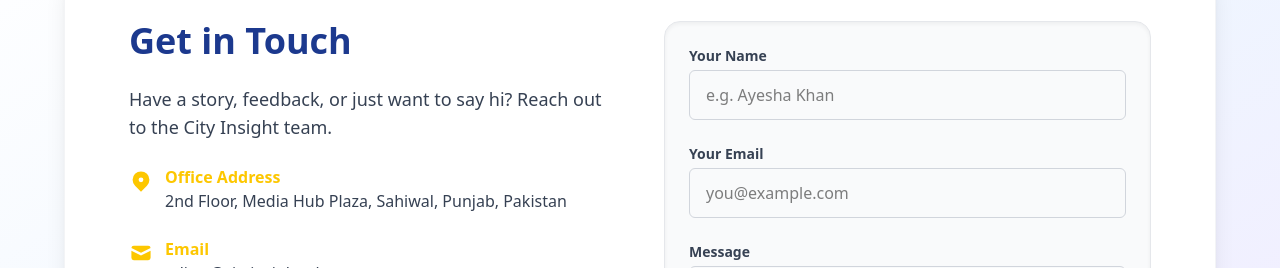
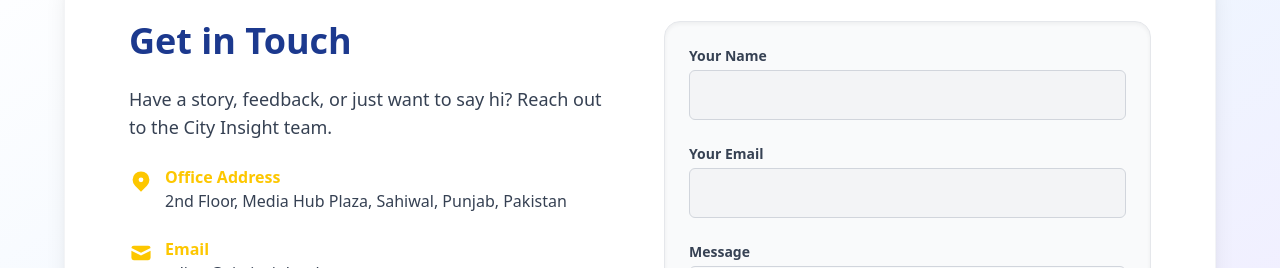
Before and after one commit to Arhamsiaf65/CityInsights, a React (Vite) app in the folder frontend/: page /contact in a window 1280 px wide. Shown: the part 180-448 px from the top of the page. Built offline with nearby package versions, Linux system fonts and the light colour scheme; no server answers.

Commit message:
contact form update

```diff
--- a/frontend/pages/contact.jsx
+++ b/frontend/pages/contact.jsx
@@ -1,30 +1,19 @@
-import React, { useState } from 'react';
+import React, { useState, useContext } from 'react';
 import { HiLocationMarker, HiMail, HiPhone, HiClock } from 'react-icons/hi';
 import { userContext } from '../context/userContext';
-import { useContext } from 'react';
 
 function Contact() {
-  const { contact } = useContext(userContext);
-
-  // States for form inputs
-  const [name, setName] = useState('');
-  const [email, setEmail] = useState('');
+  const { contact, user } = useContext(userContext);
   const [message, setMessage] = useState('');
 
-  // Handle form submission
   const handleSubmit = async (e) => {
-    e.preventDefault(); // Prevent the default form submission
-    if (name && email && message) {
-      // Call the contact function passed via context
-      const success = await contact(name, email, message);
+    e.preventDefault();
+    if (user?.name && user?.email && message) {
+      const success = await contact(user.name, user.email, message);
       if (success) {
-        // Clear form after submission if needed
-        setName('');
-        setEmail('');
         setMessage('');
       }
     } else {
-      // You can show a toast or alert if fields are empty
       console.log("Please fill all the fields");
     }
   };
@@ -86,11 +75,9 @@
             <input
               type="text"
               id="name"
-            value={name}
-            onChange={(e) => setName(e.target.value)}
-            placeholder="e.g. Ayesha Khan"
-            className="w-full px-4 py-2 sm:py-3 border border-gray-300 rounded-md focus:ring-2 focus:ring-purple-500 focus:outline-none text-sm sm:text-base"
-            required
+              value={user?.name || ''}
+              readOnly
+              className="w-full px-4 py-2 sm:py-3 border border-gray-300 rounded-md bg-gray-100 text-gray-600 focus:outline-none text-sm sm:text-base cursor-not-allowed"
             />
           </div>
           <div>
@@ -100,11 +87,9 @@
             <input
               type="email"
               id="email"
-            value={email}
-            onChange={(e) => setEmail(e.target.value)}
-            placeholder="you@example.com"
-            className="w-full px-4 py-2 sm:py-3 border border-gray-300 rounded-md focus:ring-2 focus:ring-purple-500 focus:outline-none text-sm sm:text-base"
-            required
+              value={user?.email || ''}
+              readOnly
+              className="w-full px-4 py-2 sm:py-3 border border-gray-300 rounded-md bg-gray-100 text-gray-600 focus:outline-none text-sm sm:text-base cursor-not-allowed"
             />
           </div>
           <div>
@@ -130,7 +115,6 @@
         </form>
       </div>
     </div>
-
   );
 }
 
```
Also changed, not shown: 1 other file (tests, documents, lock files or other folders). Lines whose indentation alone changed are shown as unchanged.
